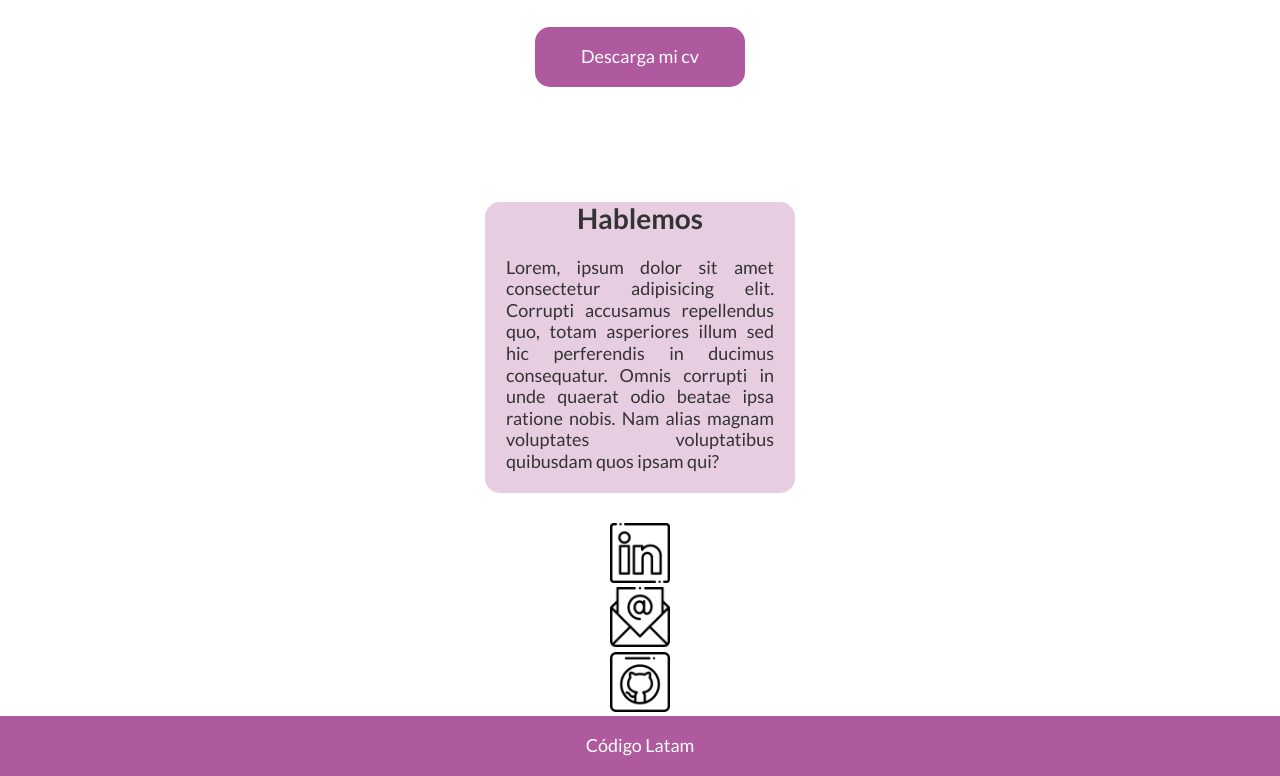
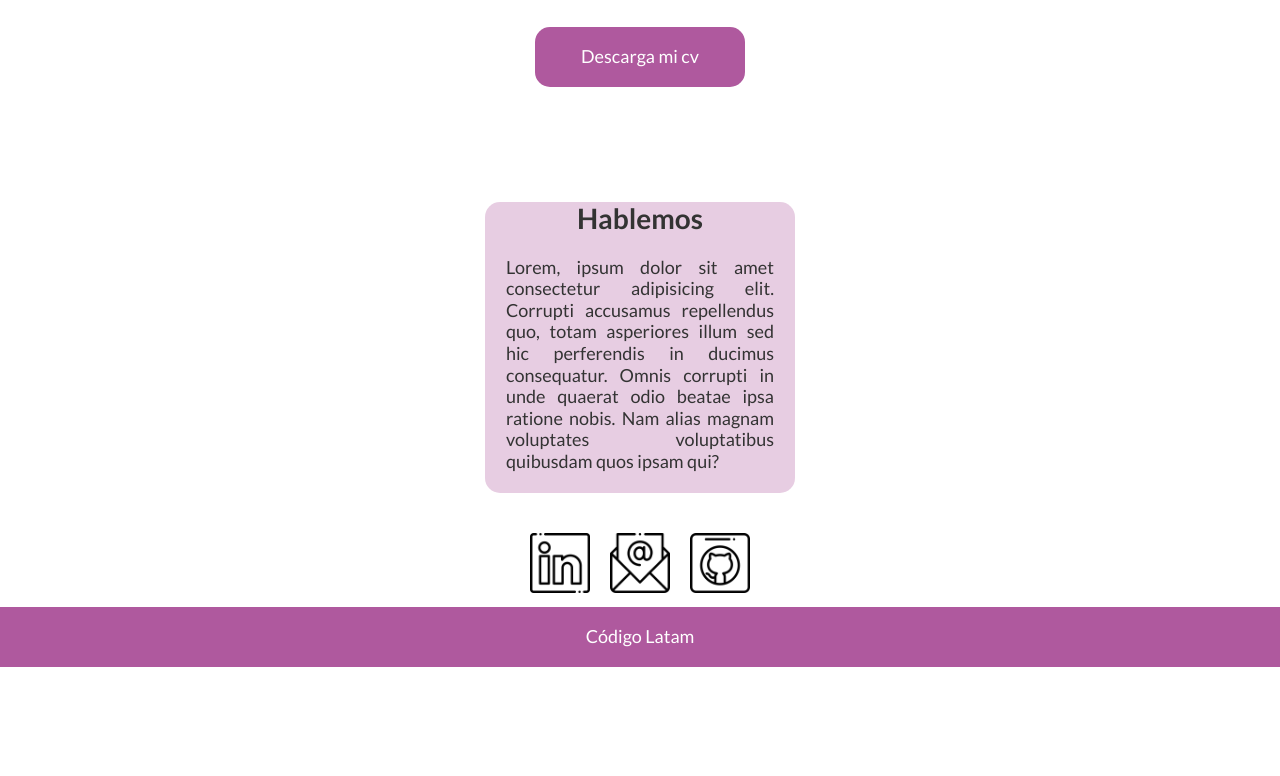
Before and after one commit to anya-baque/CodigoPaLante, a plain HTML site: page index.html in a window 1280 px wide. Shown: the part 884-1660 px from the top of the page. After the commit the page ends 1551 px from the top, so only its background shows below. Drawn offline with Linux system fonts and the light colour scheme.

Commit message:
centrar los contactos

```diff
--- a/css/styles.css
+++ b/css/styles.css
@@ -144,7 +144,7 @@ article{
     margin: 0;
   }
 
-  #contactos li {
+  #contactame li {
         font-size: 20px;
         margin-bottom: 8px;
         float: left;
```
